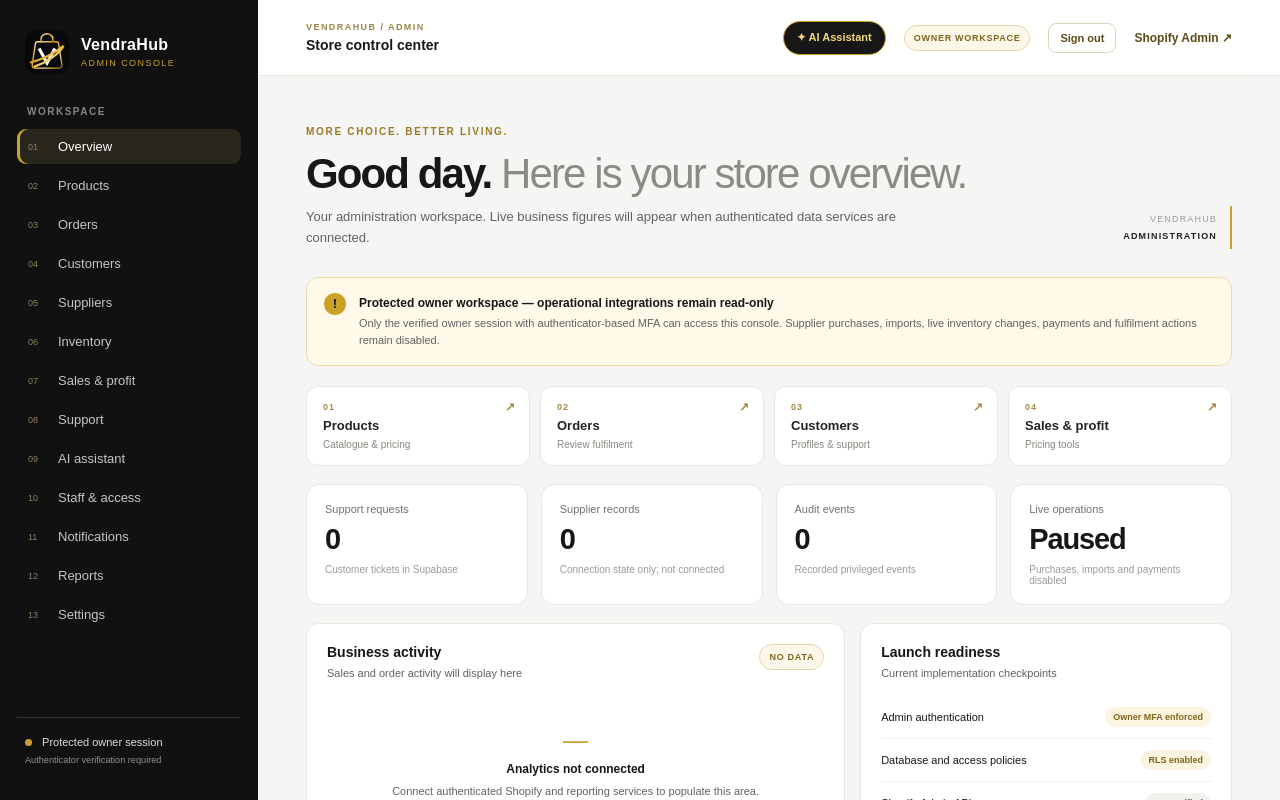
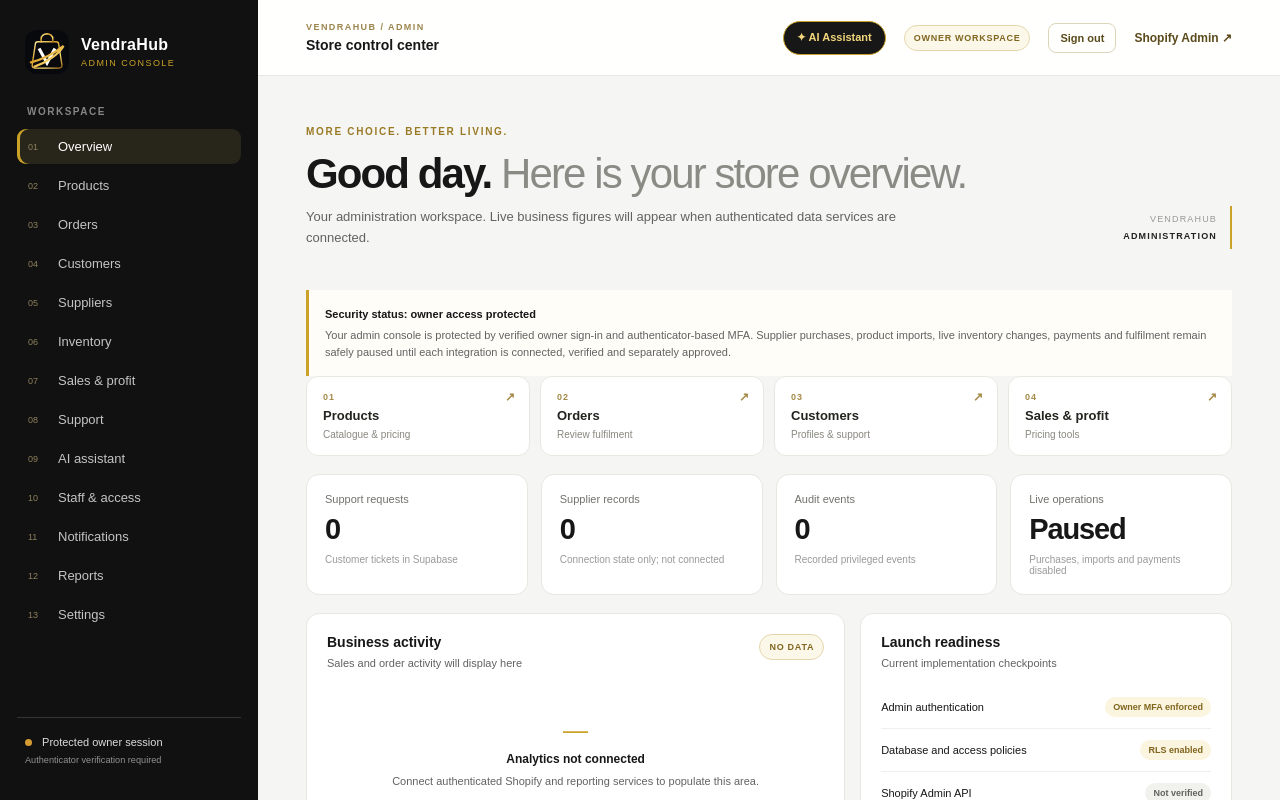
Before and after one commit to Vendrahub-1/VendraHub, a Next.js app: page /admin in a window 1280 px wide. Shown: the top 800 px of the page. Built offline with nearby package versions, Linux system fonts and the light colour scheme; no server answers; the database is empty.

Commit message:
Clarify admin security status notice

```diff
--- a/app/admin/page.tsx
+++ b/app/admin/page.tsx
@@ -51,7 +51,7 @@ export default async function AdminPage() {
         <div className="admin-content">
           <section id="overview" className="admin-welcome"><div><p className="admin-kicker">MORE CHOICE. BETTER LIVING.</p><h1>Good day. <span>Here is your store overview.</span></h1><p>Your administration workspace. Live business figures will appear when authenticated data services are connected.</p></div><div className="welcome-date">VENDRAHUB<br/><strong>ADMINISTRATION</strong></div></section>
 
-          <div className="admin-alert"><span className="alert-icon">!</span><div><strong>Protected owner workspace — operational integrations remain read-only</strong><p>Only the verified owner session with authenticator-based MFA can access this console. Supplier purchases, imports, live inventory changes, payments and fulfilment actions remain disabled.</p></div></div>
+          <div className="admin-note"><strong>Security status: owner access protected</strong><p>Your admin console is protected by verified owner sign-in and authenticator-based MFA. Supplier purchases, product imports, live inventory changes, payments and fulfilment remain safely paused until each integration is connected, verified and separately approved.</p></div>
 
           <nav className="admin-quick-actions" aria-label="Quick management links">
             <a href="#products"><span>01</span><strong>Products</strong><small>Catalogue & pricing</small><b aria-hidden="true">↗</b></a>
```
